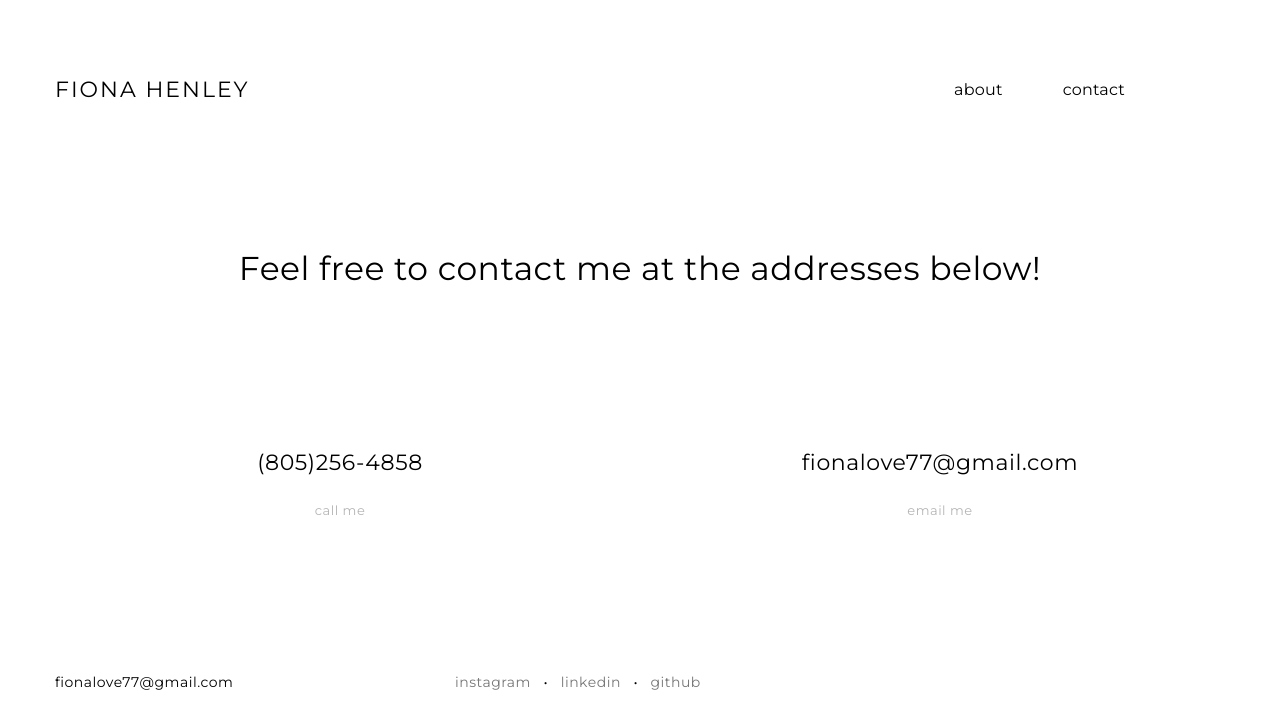
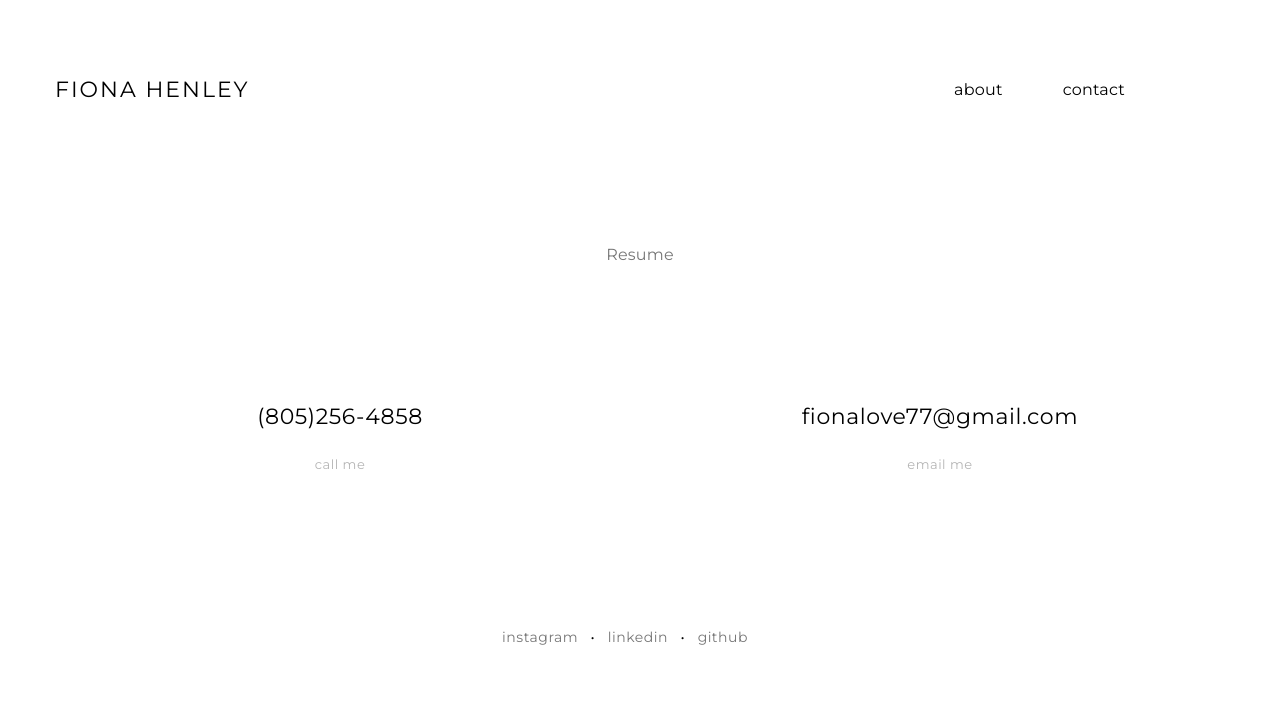
Before and after one commit to fionahenley/fionahenley, a plain HTML site: page contact.html in a window 1280 px wide. Drawn offline with Linux system fonts and the light colour scheme.

Commit message:
commit changes

```diff
--- a/assets/css/main.css
+++ b/assets/css/main.css
@@ -295,7 +295,11 @@ footer {
 ================================================== */
 
 footer.footer-widgets .widget {
-	margin-bottom: 0;
+	display:block;
+	margin-left: auto;
+	margin-right: auto;
+	width: 100%;
+	text-align: center;
 }
 
 footer.footer-widgets {
--- a/contact.html
+++ b/contact.html
@@ -82,7 +82,8 @@
 	<div class="container">
         <div class="row">
             <div class="span12">
-                <h3 class="center">Feel free to contact me at the addresses below!</h3>
+                <!--<h3 class="center">Feel free to contact me at the addresses below!</h3> -->
+                <a href="assets/documents/fiona_henley_resume.pdf" target="_blank" >Resume</a>
             </div>
         </div>
     </div>
@@ -95,8 +96,8 @@
             <h3>(805)256-4858</h3>
             <h6>call me</h6>
         </div>
-        <div class="span6">
-            <h3>fionalove77@gmail.com</h3>
+        <div class="span6 widget">
+            <a href="mailto:fionalove77@gmail.com" target="_blank"></a> <h3>fionalove77@gmail.com</h3>
             <h6>email me</h6>
 
             <br/>
@@ -112,10 +113,11 @@
     	<div class="row">
          	<div class="span4 widget">
             	<div class="about-widget">
-                    <h7>fionalove77@gmail.com</h7>
+                    <!--<h7>fionalove77@gmail.com</h7>-->
                 </div>
             </div>
-             <div class="span8 widget">
+             <div class="span6
+              widget">
             	<div class="twitter-widget">
                 		<h7><a href="#" target="_blank">instagram</a> &nbsp; • &nbsp; <a href="#" target="_blank">linkedin</a> &nbsp; • &nbsp; <a href="#" target="_blank">github</a>
                 </div>
```
Also changed, not shown: 4 other files.
